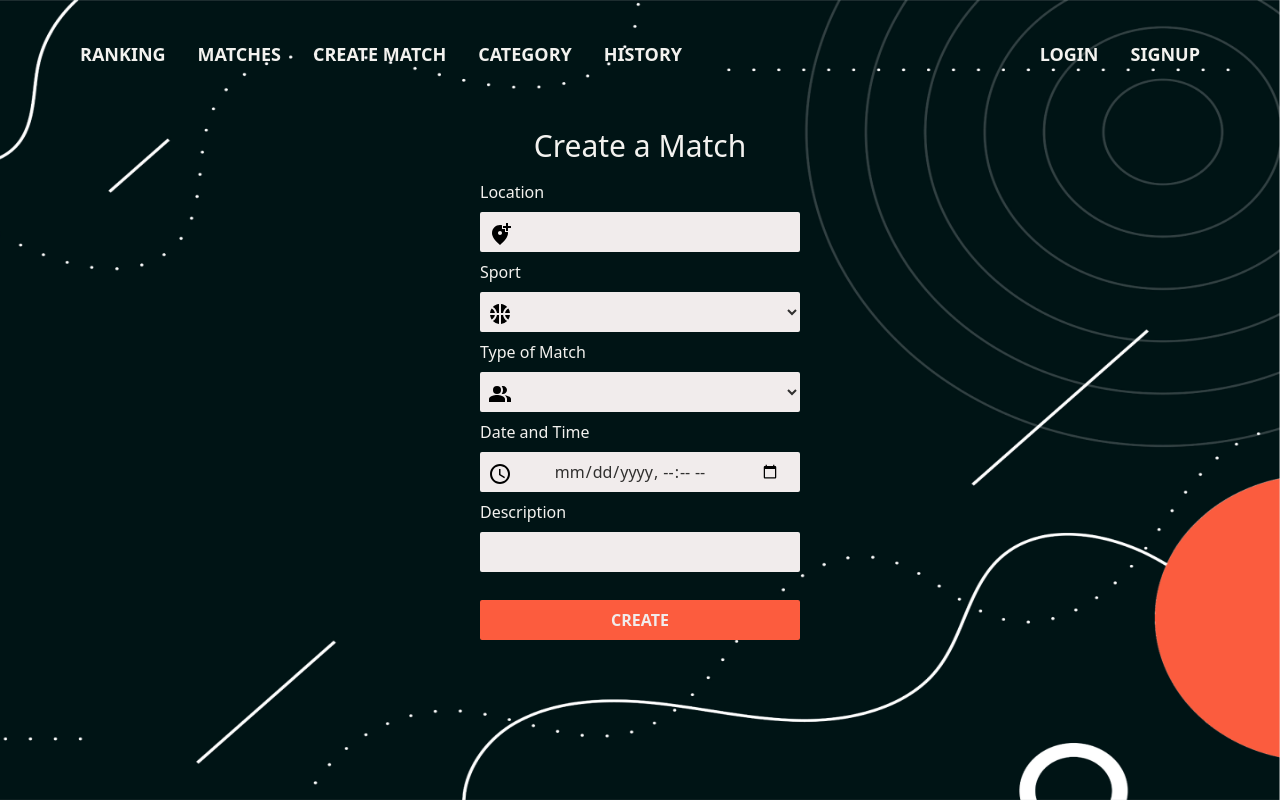
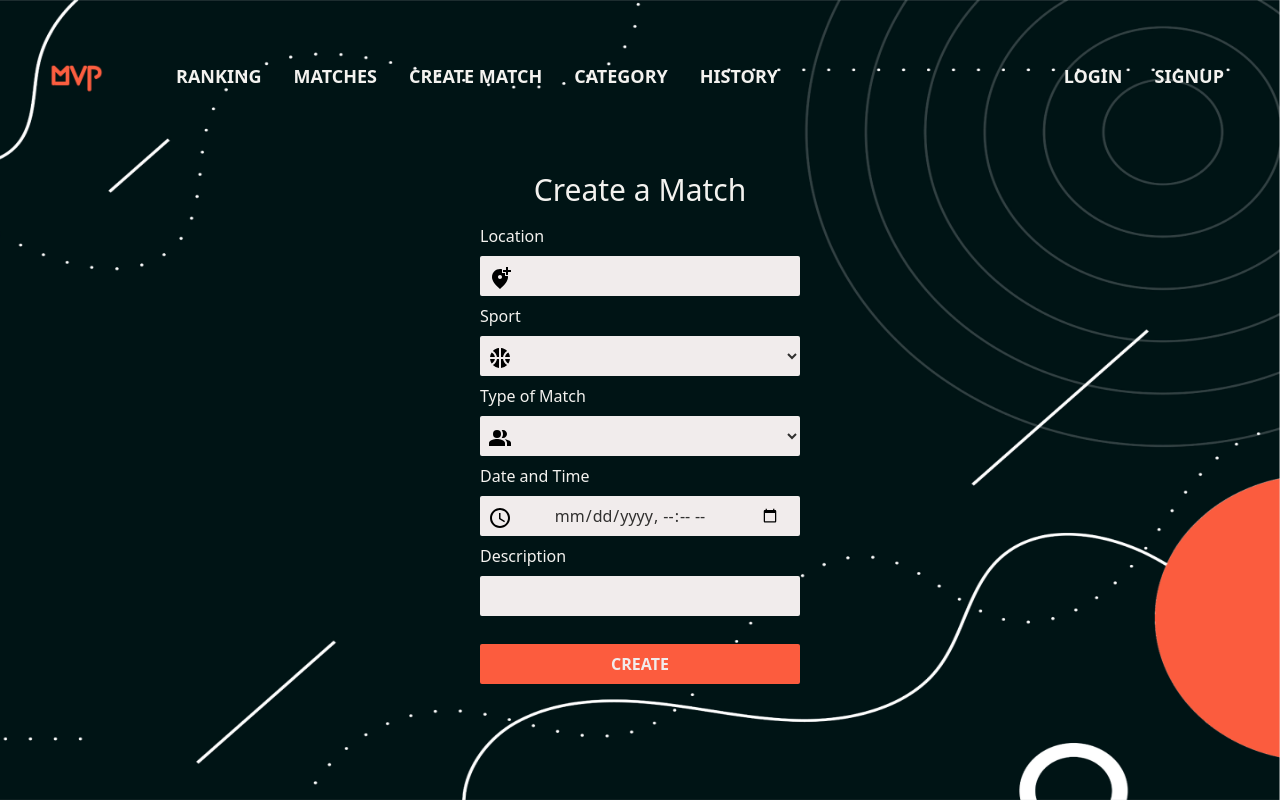
Before and after one commit to s3v3n-up/mvp, a Next.js app: page /create in a window 1280 px wide. Built offline with nearby package versions, Linux system fonts and the light colour scheme.

Commit message:
update header

```diff
--- a/src/components/Header.tsx
+++ b/src/components/Header.tsx
@@ -1,14 +1,15 @@
 
 import Link from "next/link"
 import { useEffect } from "react"
-import Image from "next/image"
 
 export default function Header(){
 
   return (
-    <header>
-      <div>
-
+    <header className="top-0 z-50 flex w-full items-center justify-between px-4 py-4 text-[#f3f2ef] ">
+      <div className="flex items-center space-x-2 md:space-x-10">
+        <div>
+          <img src="/mvp-logo.png" width={120} height={100}></img>
+        </div>
         <div className="hidden space-x-8 md:flex cursor-pointer text-lg  font-semibold  ">
           <Link className="headerLink" href="/">RANKING</Link>
           <Link className="headerLink" href="#">MATCHES</Link>
@@ -17,9 +18,9 @@ export default function Header(){
           <Link className="headerLink" href="#">HISTORY</Link>
         </div>
       </div>
-      <div >
-        <div className="space-x-8 md:flex cursor-pointer text-lg font-semibold">
-          <Link className="rightLink" href="/login">LOGIN</Link>
+      <div className="flex items-center space-x-2 md:space-x-10 mr-10">
+        <div className="space-x-8 md:flex cursor-pointer text-lg  font-semibold ">
+          <Link className="rightLink " href="/login">LOGIN</Link>
           <Link className="rightLink" href="/signup">SIGNUP</Link>
         </div>
       </div>
--- a/src/styles/globals.css
+++ b/src/styles/globals.css
@@ -6,19 +6,8 @@
   body {
   }
 
- header {
-    @apply  top-0  flex w-full items-center justify-between
-    px-20 py-10  text-[#f3f2ef]
-  }
 }
 
 @layer components {
-  .headerLink {
-    @apply cursor-pointer font-semibold text-lg
-  }
-  .rightLink {
-    @apply cursor-pointer font-semibold text-lg
-  }
-
 
 }
```
